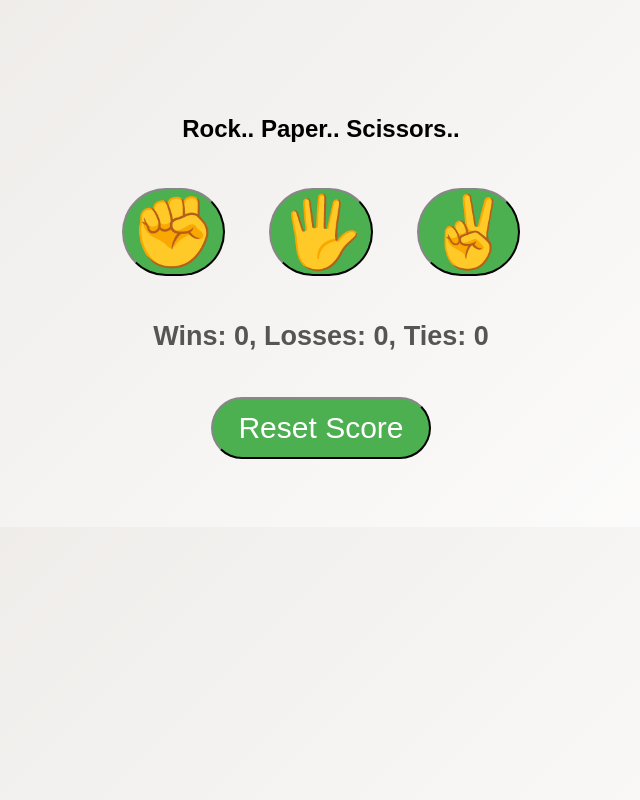
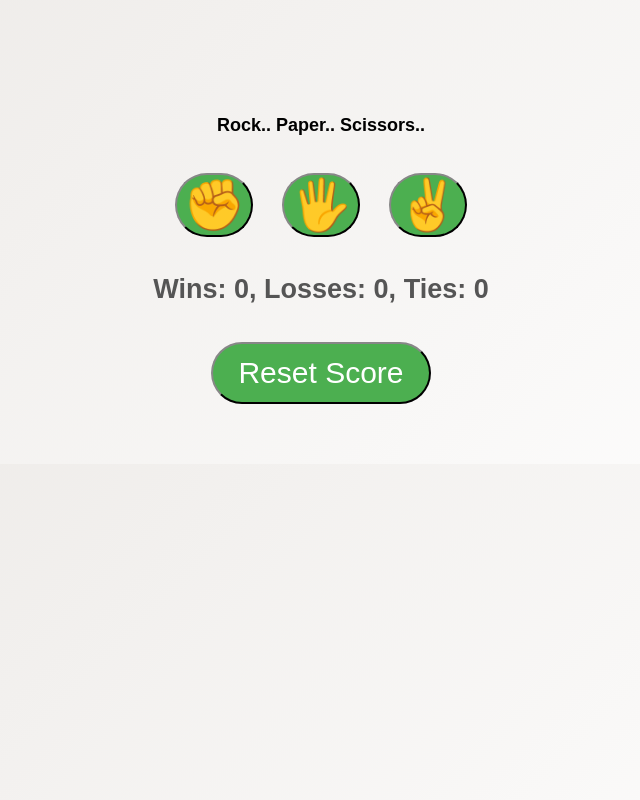
Before and after one commit to dhiraj2812/Rock_Paper_scissor, a plain HTML site: page index.html in a window 1280 px wide. Shown: the whole page, without its empty margins (319-959 px from the left). Drawn offline with Linux system fonts and the light colour scheme.

Commit message:
final commit

```diff
--- a/rock_paper_scissor.css
+++ b/rock_paper_scissor.css
@@ -8,7 +8,7 @@ body {
 
 p {
   font-weight: bold;
-  font-size: 24px;
+  font-size: 18px;
   margin: 25px 0;
 }
 
@@ -16,8 +16,8 @@ button {
   background-color: #4CAF50;
   color: white;
   text-align: center;
-  font-size: 70px;
-  margin: 20px;
+  font-size: 50px;
+  margin: 12px;
   border-radius: 200px;
   border-color: #333;
   cursor: pointer;
@@ -44,7 +44,7 @@ button:active {
 }
 
 .js-result {
-  font-size: 24px;
+  font-size: 18px;
   font-weight: bold;
   color: #333;
 }
```
